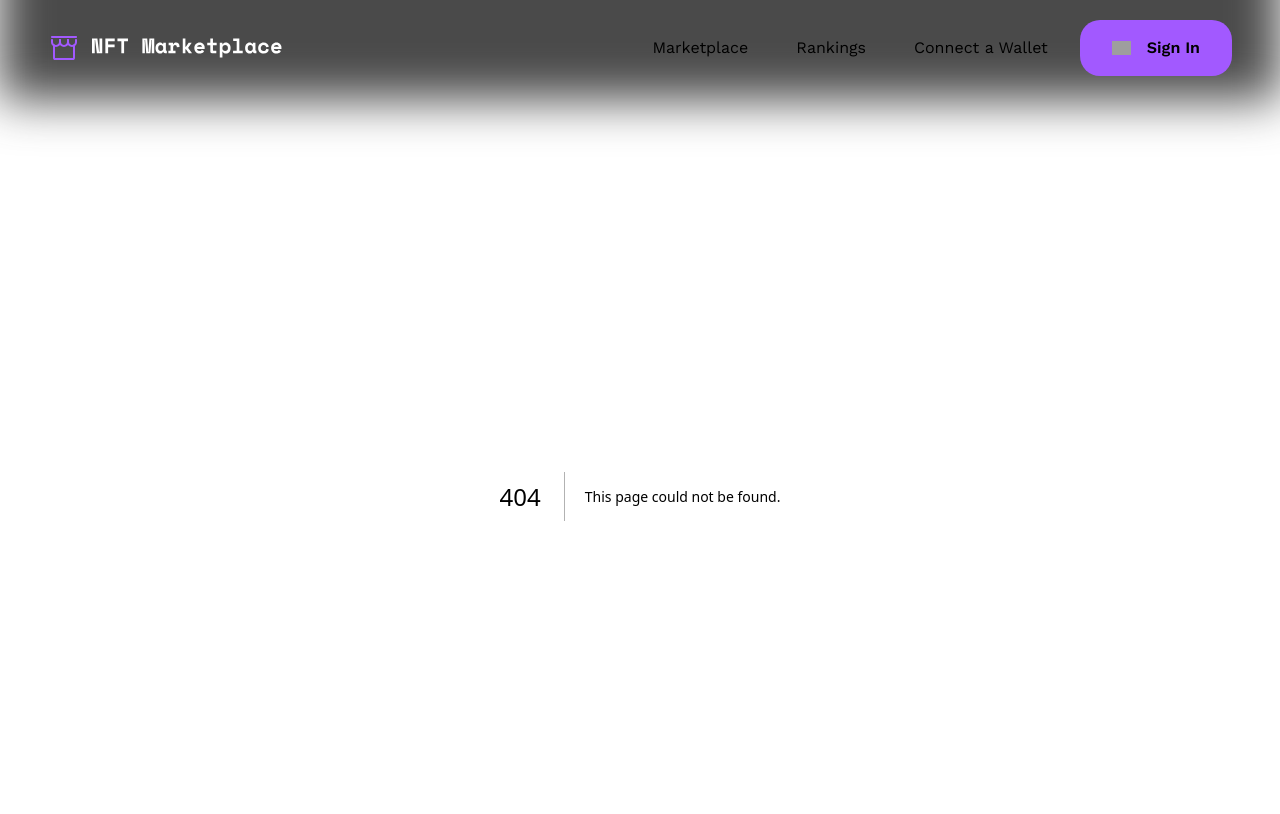
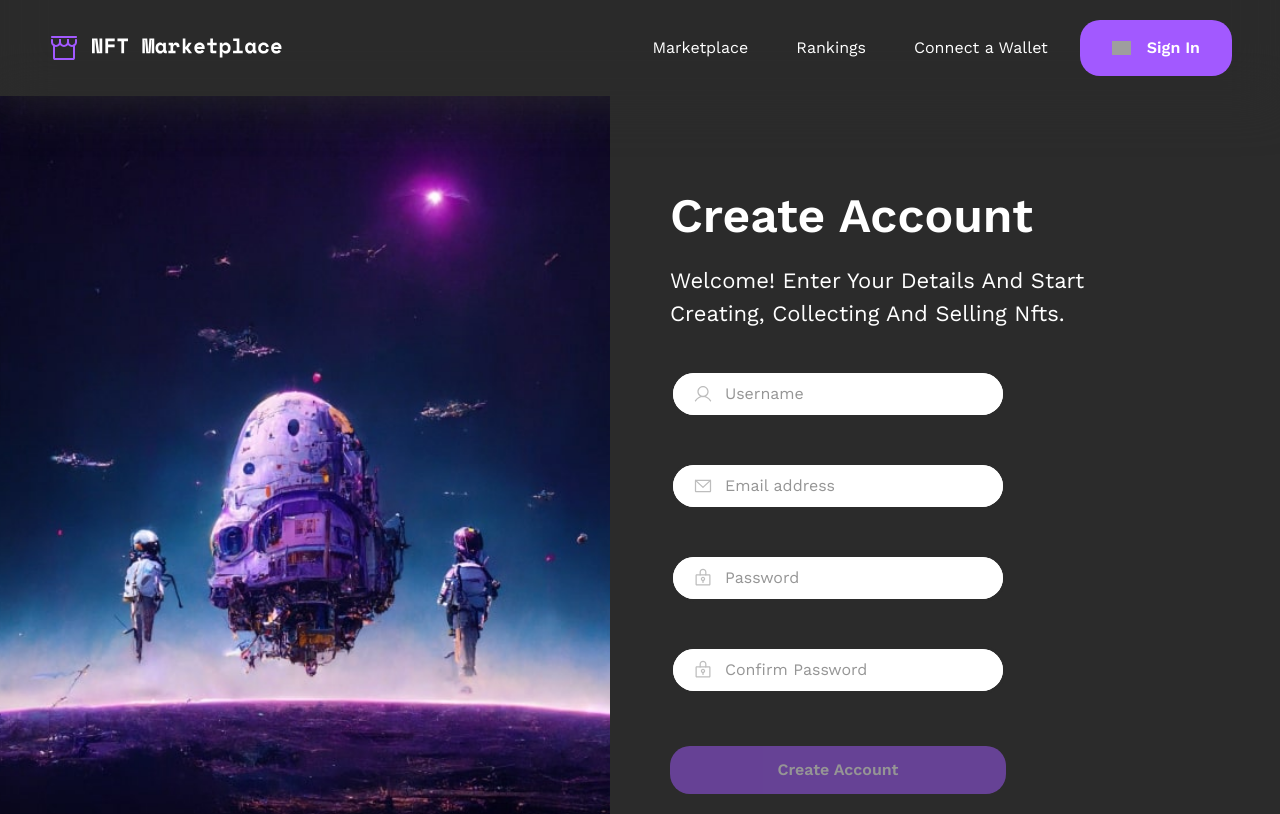
Before and after one commit to asztonski/nextjs-shop-demo, a Next.js app: page /profile in a window 1280 px wide. Before the commit this address had no page. Shown: the top 814 px of the page. Built offline with nearby package versions, Linux system fonts and the light colour scheme; grey boxes are pictures that could not be loaded.

Commit message:
Add SignUpPage

```diff
--- /dev/null
+++ b/app/profile/page.tsx
@@ -0,0 +1,31 @@
+import React from "react";
+import Image from "next/image";
+import HeroImage from "@/public/sign-up-hero.jpg";
+import { SignUpForm } from "@/components/ui/form/SignUpForm";
+
+export default function SignUpPage() {
+  return (
+    <div className="flex flex-col lg:flex-row gap-4 lg:gap-15 lg:x-auto w-full lg:w-auto py-6 lg:py-0">
+      <div className="w-full lg:flex-1 relative h-96 lg:h-auto">
+        <Image
+          src={HeroImage}
+          alt="Sign Up"
+          fill
+          className="object-cover"
+          priority
+          // sizes="(max-width: 768px) 200vw, 40vw"
+        />
+      </div>
+      <div className="lg:flex-1 max-w-sm mx-auto lg:max-w-none px-4 lg:px-0">
+        <div className="py-4 lg:py-24 lg:max-w-md w-full mx-auto lg:mx-0">
+          <h1 className="text-4xl lg:text-5xl font-semibold">Create Account</h1>
+          <h2 className="text-base lg:text-box-subtitle mt-6">
+            Welcome! Enter Your Details And Start Creating, Collecting And
+            Selling Nfts.
+          </h2>
+          <SignUpForm />
+        </div>
+      </div>
+    </div>
+  );
+}
```
